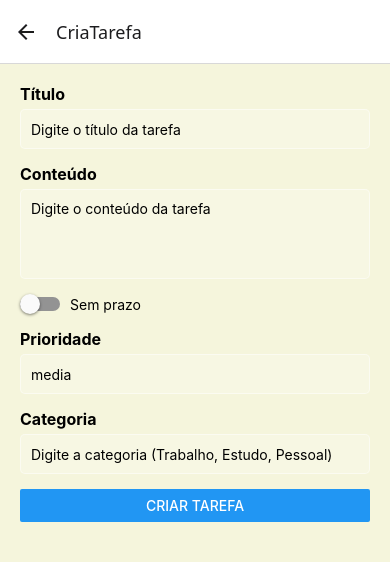
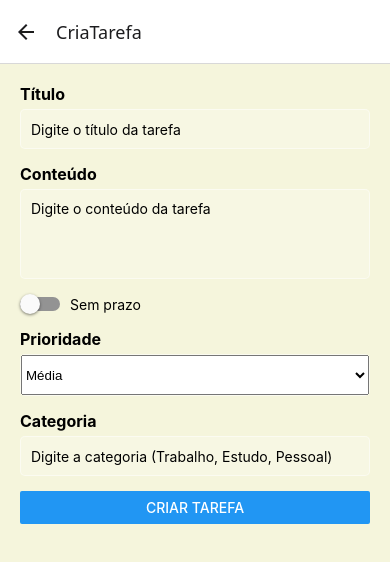
Before and after one commit to IvanSuiyama/Noiton_frontend, a React Native app in the folder noiton_frontend/: screen /CriaTarefa in a window 390 px wide. Shown: the top 562 px of the page. Built offline with nearby package versions, Linux system fonts and the light colour scheme.

Commit message:
Feat: adicionando campo com selectbox em prioridade quando cria tarefa

```diff
--- a/noiton_frontend/src/components/tarefa/CriaTarefa.tsx
+++ b/noiton_frontend/src/components/tarefa/CriaTarefa.tsx
@@ -1,5 +1,6 @@
 import React, { useState } from 'react';
 import { View, Text, TextInput, Button, Alert, StyleSheet, Switch, ScrollView, KeyboardAvoidingView, Platform } from 'react-native';
+import { Picker } from '@react-native-picker/picker'; // Import Picker
 import { Tarefa } from '../../models/Tarefa';
 import { IP_WIFI } from '@env';
 
@@ -150,12 +151,17 @@ export default function CriaTarefa() {
           )}
 
           <Text style={styles.label}>Prioridade</Text>
-          <TextInput
-            style={styles.input}
-            placeholder="Digite a prioridade (baixa, media, alta)"
-            value={prioridade}
-            onChangeText={setPrioridade}
-          />
+          <View style={styles.pickerContainer}>
+            <Picker
+              selectedValue={prioridade}
+              onValueChange={(itemValue) => setPrioridade(itemValue)}
+              style={styles.picker}
+            >
+              <Picker.Item label="Alta" value="alta" />
+              <Picker.Item label="Média" value="media" />
+              <Picker.Item label="Baixa" value="baixa" />
+            </Picker>
+          </View>
 
           <Text style={styles.label}>Categoria</Text>
           <TextInput
@@ -218,13 +224,15 @@ const styles = StyleSheet.create({
     fontSize: 14,
     color: '#000', // Texto preto
   },
-  picker: {
-    height: 40,
+  pickerContainer: {
+    borderWidth: 1,
     borderColor: 'rgba(255, 255, 255, 0.5)', // Borda branca transparente
-    borderWidth: 1,
     borderRadius: 5,
     marginBottom: 15,
     backgroundColor: 'rgba(255, 255, 255, 0.2)', // Fundo semi-transparente
+  },
+  picker: {
+    height: 40,
     color: '#000', // Texto preto
   },
 });
```
